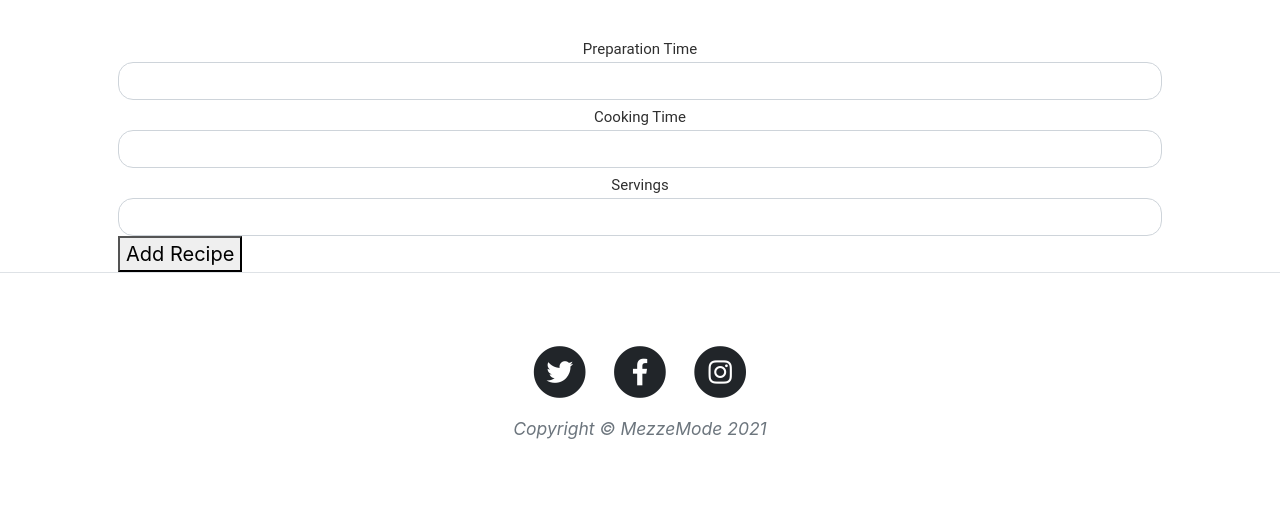
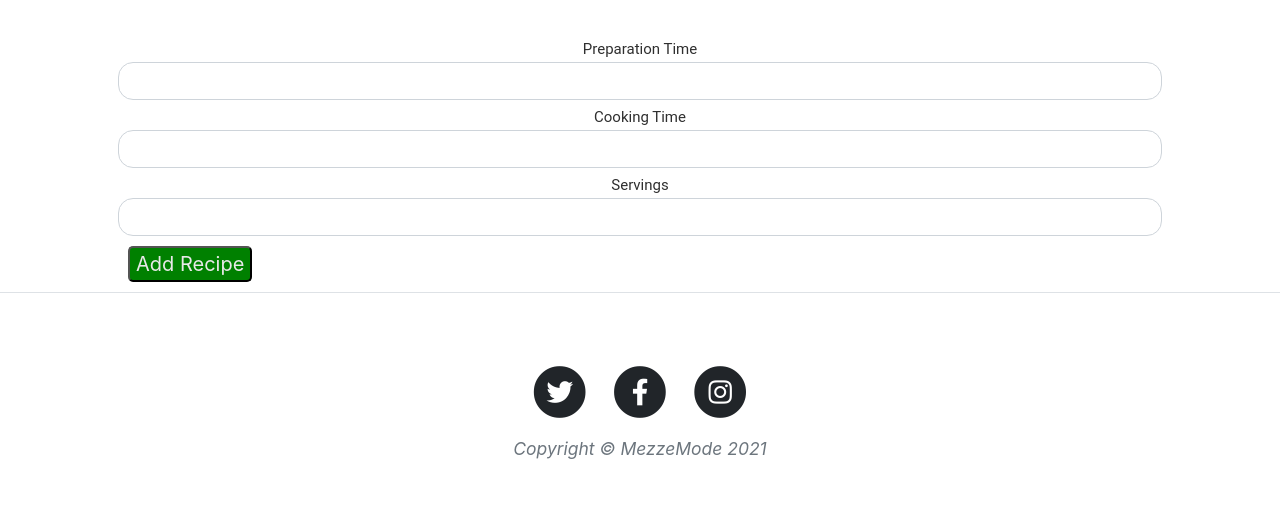
Before and after one commit to kuszturareka/mezze-mode, a Flask app: page /addrecipe in a window 1280 px wide. Shown: the part 2271-2781 px from the top of the page. Before the commit the page ends 2710 px from the top, so only its background shows below. Run offline with Flask 2, Linux system fonts and the light colour scheme; some libraries are stand-ins or nearby versions.

Commit message:
Update class names

```diff
--- a/templates/components/add-recipe-form.html
+++ b/templates/components/add-recipe-form.html
@@ -72,7 +72,7 @@
             </div>
             <div>
                 <!-- Button that submits new recipe document to MongoDB -->
-                <button type="submit" class="addbutton">Add
+                <button type="submit" id="addbutton">Add
                     Recipe</button>
             </div>
         </div>
```
